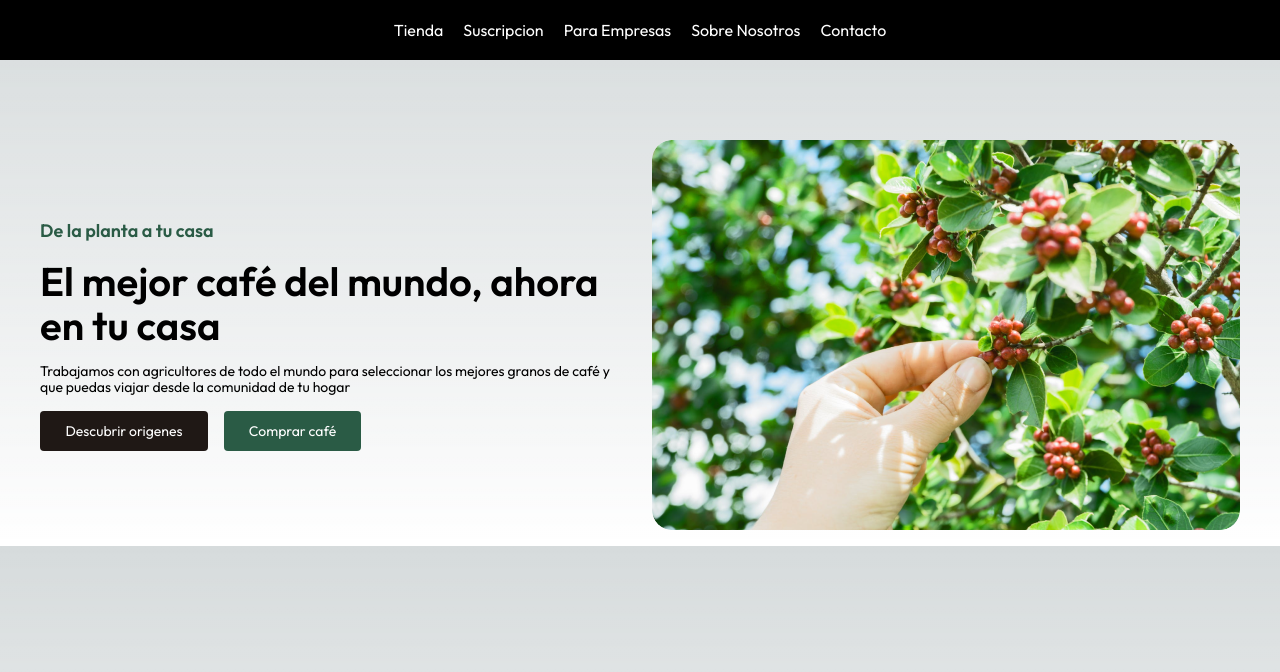
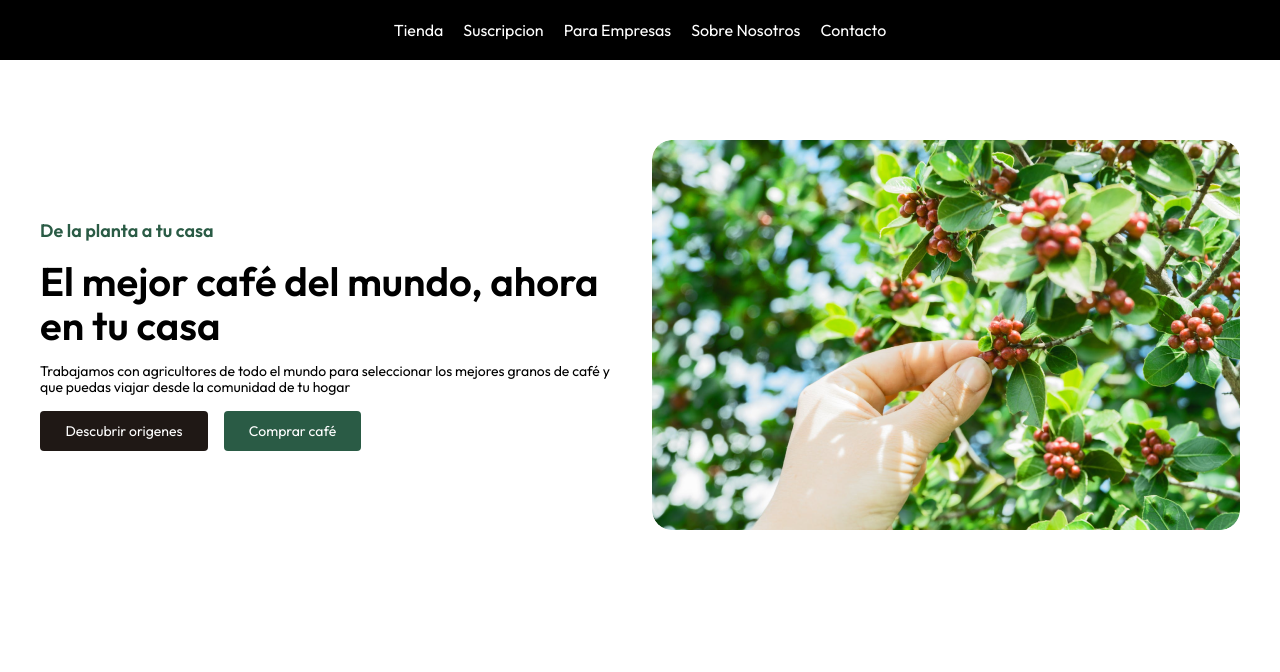
Before and after one commit to javgamma/cafe-de-alturanew, a Next.js app: page / in a window 1280 px wide. Shown: the top 672 px of the page. Built offline with nearby package versions, Linux system fonts and the light colour scheme.

Commit message:
delete body content in CSS
empty global CSS content

```diff
--- a/src/app/globals.css
+++ b/src/app/globals.css
@@ -17,13 +17,7 @@
 }
 
 body {
-  color: rgb(var(--foreground-rgb));
-  background: linear-gradient(
-      to bottom,
-      transparent,
-      rgb(var(--background-end-rgb))
-    )
-    rgb(var(--background-start-rgb));
+
 }
 
 @layer utilities {
```
